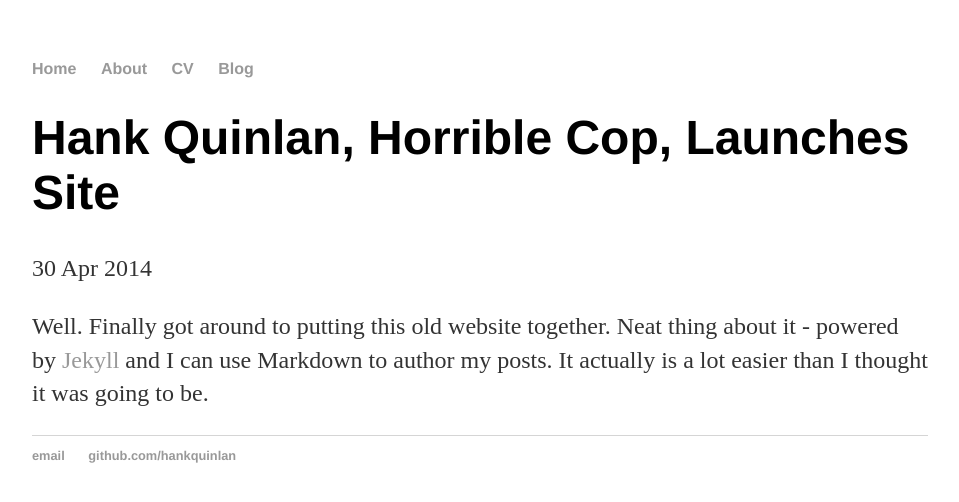
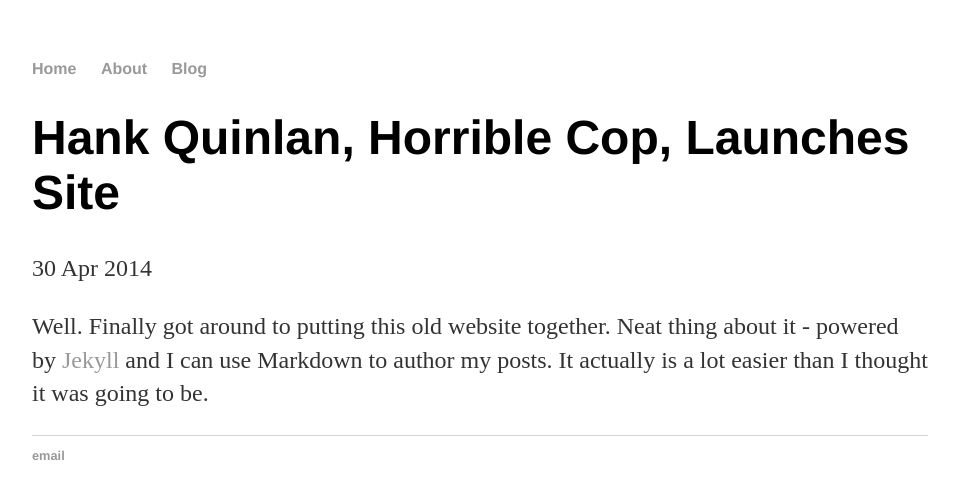
Before and after one commit to Quixoty/ORIG, a Jekyll site: the page built from _posts/2014-04-30-hank-quinlan-site-launched.md, in a window 1280 px wide. Shown: the top 502 px of the page, without its empty margins (160-1119 px from the left). Built offline with Jekyll 4.4.1, drawn with Linux system fonts in a browser that asks for light colours.

Commit message:
Update default.html

```diff
--- a/_layouts/default.html
+++ b/_layouts/default.html
@@ -10,7 +10,6 @@
 	    		<ul>
 	        		<li><a href="/">Home</a></li>
 		        	<li><a href="/about">About</a></li>
-	        		<li><a href="/cv">CV</a></li>
 	        		<li><a href="/blog">Blog</a></li>
 	    		</ul>
 			</nav>
@@ -21,8 +20,7 @@
 			</div><!-- /.container -->
 			<footer>
 	    		<ul>
-	        		<li><a href="mailto:hankquinlanhub@gmail.com">email</a></li>
-	        		<li><a href="https://github.com/hankquinlan">github.com/hankquinlan</a></li>
+	        		<li><a href="mailto:landscapedesigntips@outlook.com">email</a></li>
 				</ul>
 			</footer>
 		</body>
```
